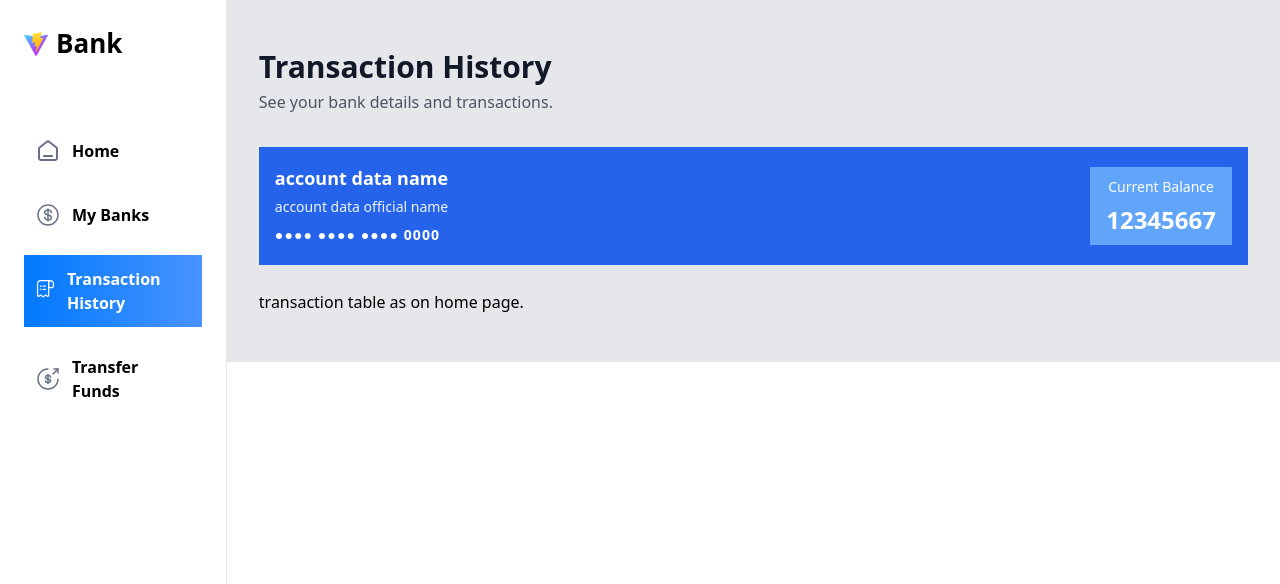
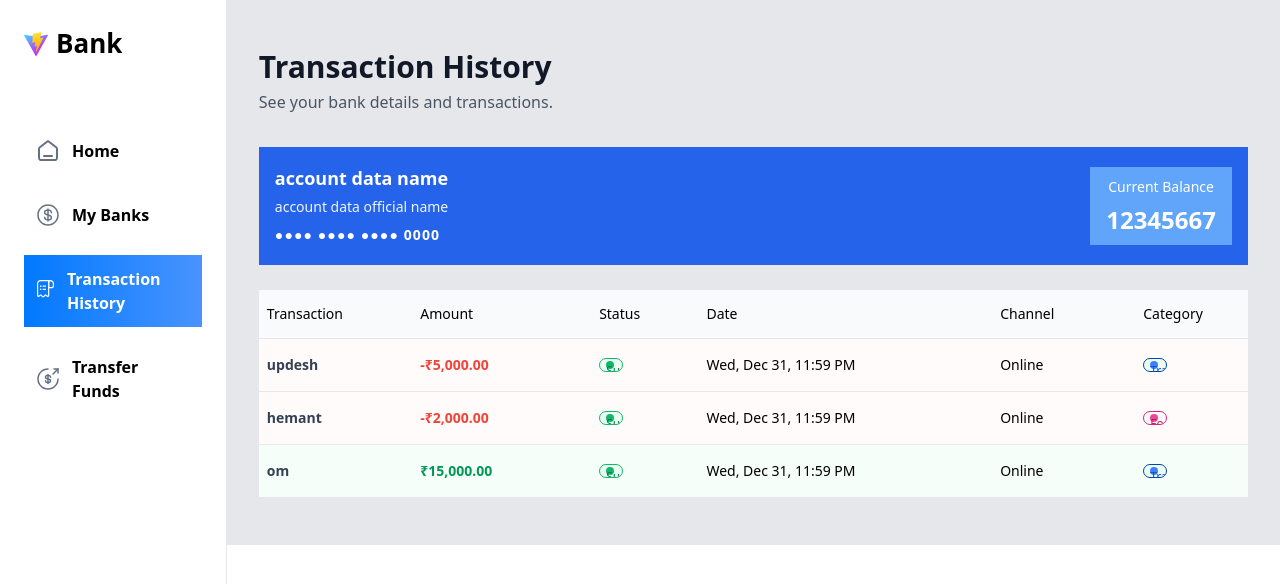
Before and after one commit to Updesh1506/bank-webapp, a React (Vite) app: page /transaction-history in a window 1280 px wide. Shown: the top 584 px of the page. Built offline with nearby package versions, Linux system fonts and the light colour scheme; no server answers.

Commit message:
FIX: added transaction table component to transaction history

```diff
--- a/src/routes/transaction-history.jsx
+++ b/src/routes/transaction-history.jsx
@@ -1,5 +1,6 @@
 import HeaderBox from "@/components/HeaderBox"
-// import TransactionTable from "@/components/TransactionTable"
+import TransactionTable from "@/components/TransactionTable"
+import { transactionData } from "../lib/transaction_data";
 // import { searchParamProps } from "@/props/componentProps"
 
 
@@ -26,9 +27,7 @@ const TransactionHistory = () => {
 
         </div>
         <section className="flex w-full flex-col gap-6">
-             {/* <TransactionTable transactions={transactions}/> */}
-
-             transaction table as on home page.
+             <TransactionTable transactions={transactionData.transactions}/>
         </section>
 
       </div>
```
